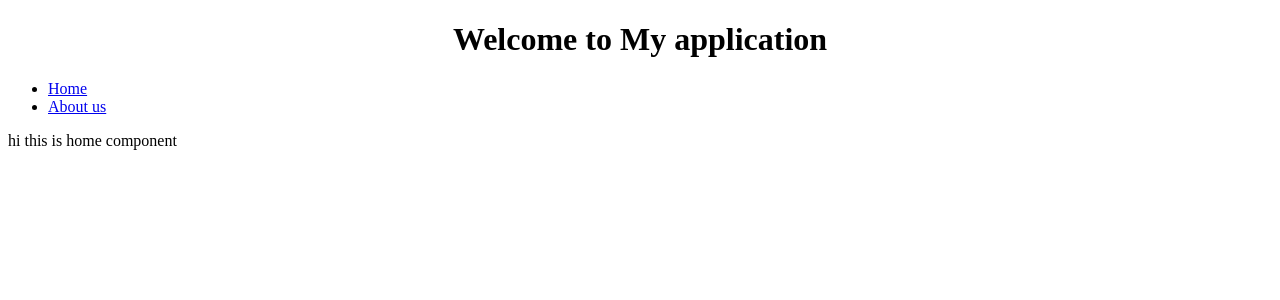
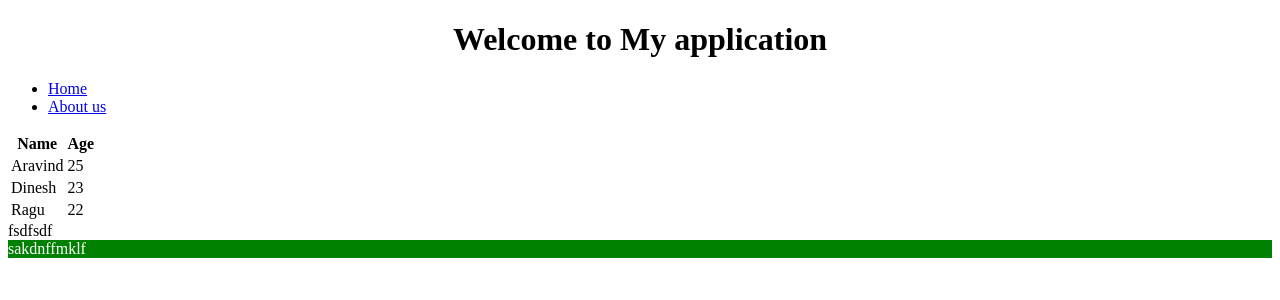
Before and after one commit to manimac/angular7, an Angular app: page /home in a window 1280 px wide. Shown: the top 300 px of the page. Built offline with nearby package versions, Linux system fonts and the light colour scheme.

Commit message:
services,nested routes,ngif,ngstyle,ngclass,array binding

```diff
--- a/src/app/app.module.ts
+++ b/src/app/app.module.ts
@@ -12,7 +12,11 @@ const app : Routes = [
     path : 'home',component : HomeComponent
   },
   {
-    path : 'about',component : AboutComponent
+    path : 'about',children:[
+      {
+        path : ':id',component : HomeComponent
+      }
+    ]
   }
 ]
 
--- /dev/null
+++ b/src/app/customservice.ts
@@ -0,0 +1,9 @@
+export class customService{
+    public name;
+    getContent(){
+        return this.name;
+    }
+    setValue(param){
+        this.name = param;
+    }
+}
--- a/src/app/home.component.html
+++ b/src/app/home.component.html
@@ -1,3 +1,20 @@
-<div>
-  hi this is home component
+<style>
+  .active{
+    background: red;
+  }
+</style>
+<div *ngIf="showDiv">
+  hi this is home component <br>{{service}}
 </div>
+<table>
+  <thead>
+    <th>Name</th>
+    <th>Age</th>
+  </thead>
+  <tr *ngFor="let stu of testArr">
+    <td>{{stu.name}}</td>
+    <td>{{stu.age}}</td>
+  </tr>
+</table>
+<div [ngClass]="{'active':showClass}">fsdfsdf</div>
+<div [ngStyle]="styleProp">sakdnffmklf</div>
--- a/src/app/home.component.ts
+++ b/src/app/home.component.ts
@@ -1,9 +1,38 @@
 import { Component } from '@angular/core';
+import { customService } from './customservice';
 
 @Component({
   selector: 'home-root',
-  templateUrl: './home.component.html'
+  templateUrl: './home.component.html',
+  providers:[customService]
 })
 export class HomeComponent {
+  private service;
+  private testArr;showDiv;showClass;styleProp;
+  constructor (private _customService : customService){
+    _customService.setValue('test the service');
+    this.service = _customService.getContent();
+    this.testArr = [
+      {
+        name : 'Aravind',
+        age : 25
+      },
+      {
+        name : 'Dinesh',
+        age : 23
+      },
+      {
+        name : 'Ragu',
+        age : 22
+      }
+    ]
+    this.showDiv = false;
+    this.showClass = false;
+    this.styleProp = {
+      background:'green',
+      color:'white'
+    }
+  }
+
 
 }
```
